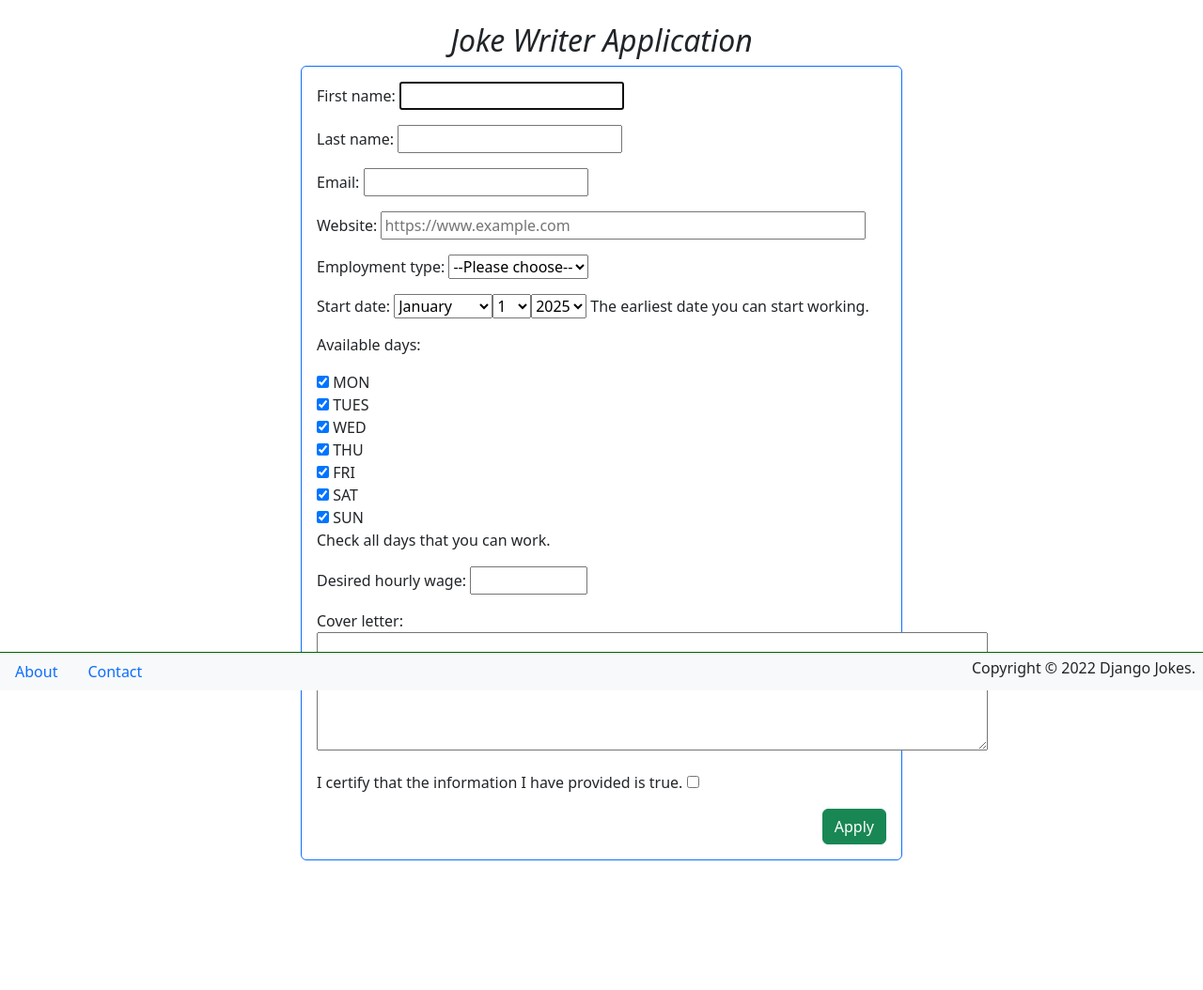
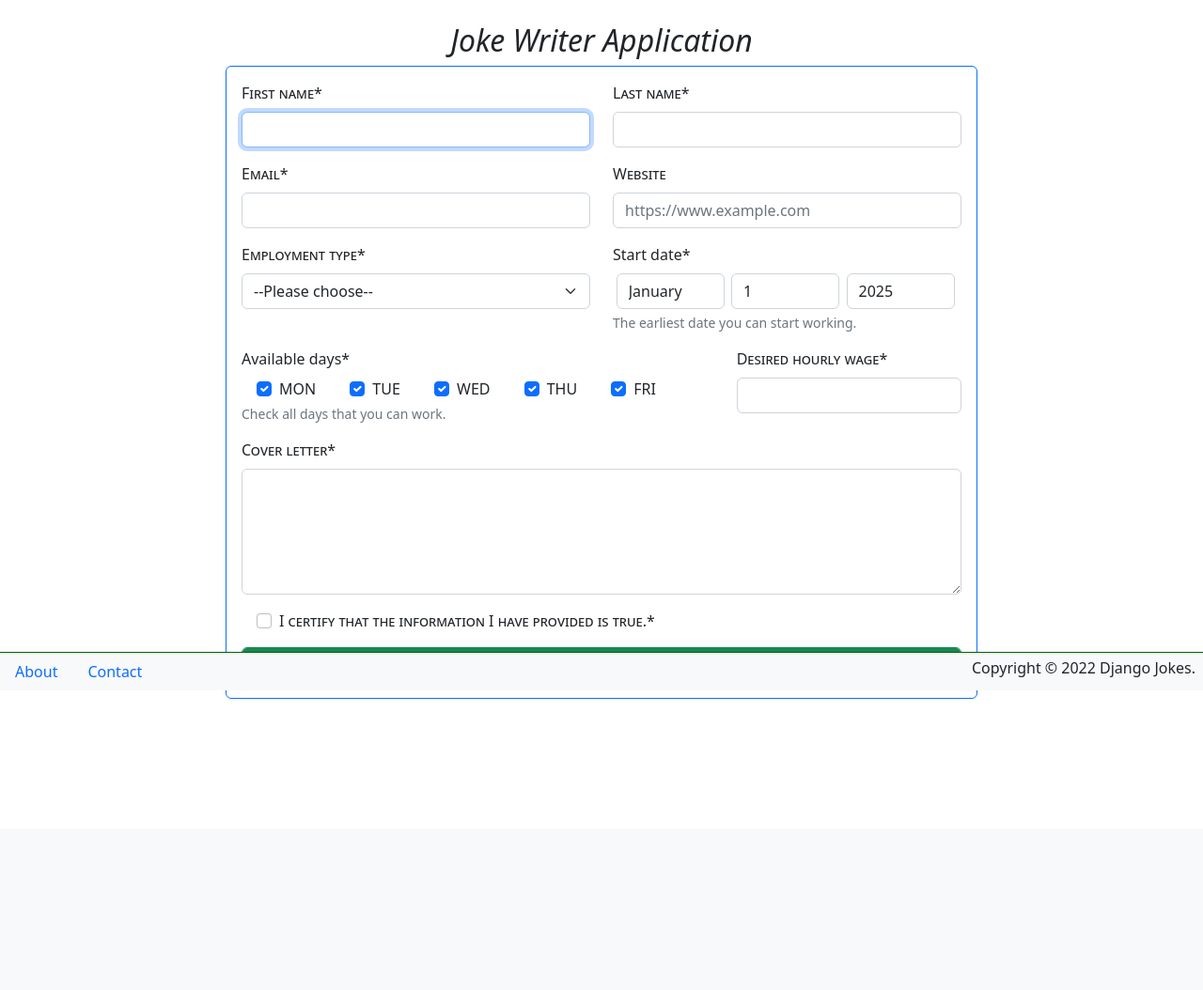
Before and after one commit to NotARealDoct0r/djangojokes.com, a Django app: page /jobs/job-app/ in a window 1280 px wide. Shown: the part 65-1119 px from the top of the page at 94% size. After the commit the page ends 809 px from the top, so only its background shows below. Run offline with Django 5.2, Linux system fonts and the light colour scheme; parts of the project's set-up code (start-up, migrations or seed data) failed here and were passed over; some libraries are stand-ins or nearby versions.

Commit message:
added validation styling with django-crispy-forms

```diff
--- a/jobs/forms.py
+++ b/jobs/forms.py
@@ -1,43 +1,54 @@
 from datetime import datetime
 from django import forms
+from django.core.exceptions import ValidationError
+from django.core.validators import URLValidator
+
+def validate_future_date(value):
+    if value < datetime.now().date():
+        raise ValidationError(
+            message=f'{value} is in the past.', code='past_date'
+        )
+
 
 class JobApplicationForm(forms.Form):
-    JOB_TYPES = (
+    EMPLOYMENT_TYPES = (
         (None, '--Please choose--'),
-        ('ft', 'Full-Time'),
-        ('pt', 'Part-Time'),
+        ('ft', 'Full-time'),
+        ('pt', 'Part-time'),
         ('contract', 'Contract work')
     )
 
     DAYS = (
-        ('1', 'MON'),
-        ('2', 'TUES'),
-        ('3', 'WED'),
-        ('4', 'THU'),
-        ('5', 'FRI'),
-        ('6', 'SAT'),
-        ('7', 'SUN')
+        (1, 'MON'),
+        (2, 'TUE'),
+        (3, 'WED'),
+        (4, 'THU'),
+        (5, 'FRI')
     )
 
     YEARS = range(datetime.now().year, datetime.now().year+2)
 
     first_name = forms.CharField(
-        widget=forms.TextInput(attrs={'autofocus': True})
+       widget=forms.TextInput(attrs={'autofocus': True})
     )
     last_name = forms.CharField()
     email = forms.EmailField()
-    website = forms.URLField(
+    website = forms.CharField(
         required=False,
-        widget=forms.URLInput(
-            attrs={'placeholder': 'https://www.example.com', 'size': '50'}
-        )
+        widget=forms.TextInput(
+            attrs={'placeholder':'https://www.example.com', 'size':'50'}
+        ),
+        validators=[URLValidator(schemes=['http', 'https'])]
     )
-    employment_type = forms.ChoiceField(choices= JOB_TYPES)
+    employment_type = forms.ChoiceField(choices=EMPLOYMENT_TYPES)
     start_date = forms.DateField(
         help_text='The earliest date you can start working.',
         widget=forms.SelectDateWidget(
-            years=YEARS
-        )
+            years=YEARS,
+            attrs={'style': 'width: 31%; display: inline-block; margin: 0 1%'}
+        ),
+        validators=[validate_future_date],
+        error_messages = {'past_date': 'Please enter a future date.'}
     )
     available_days = forms.TypedMultipleChoiceField(
         choices=DAYS,
--- a/static/css/main.css
+++ b/static/css/main.css
@@ -13,3 +13,14 @@
 h2 {
   font-style: italic;
 }
+
+/* FORM STYLES */
+label {
+  font-variant: small-caps;
+}
+
+.form-check {
+  display: inline-block;
+  font-weight: normal;
+  margin: 0 1rem;
+}
--- a/templates/jobs/joke_writer.html
+++ b/templates/jobs/joke_writer.html
@@ -1,13 +1,47 @@
 {% extends "_base.html" %}
+{% load crispy_forms_tags %}
 
 {% block title %}Job Application: Joke Writer{% endblock %}
 {% block main %}
   <h2 class="text-center">Joke Writer Application</h2>
-  <div class="card border-primary m-auto mb-3 p-3" style="max-width: 40rem">
-      <form method="post">
-        {% csrf_token %}
-        {{ form.as_p }}
-        <button class="btn btn-success float-end">Apply</button>
-      </form>
+  <div class="card border-primary m-auto mb-3 p-3" style="max-width: 50rem">
+    <form method="post" novalidate>
+      {% csrf_token %}
+      <div class="row">
+        <div class="col-md-6 mb-0">
+          {{ form.first_name|as_crispy_field }}
+        </div>
+        <div class="col-md-6 mb-0">
+          {{ form.last_name|as_crispy_field }}
+        </div>
+      </div>
+      <div class="row">
+        <div class="col-md-6 mb-0">
+          {{ form.email|as_crispy_field }}
+        </div>
+        <div class="col-md-6 mb-0">
+          {{ form.website|as_crispy_field }}
+        </div>
+      </div>
+      <div class="row">
+        <div class="col-md-6 mb-0">
+          {{ form.employment_type|as_crispy_field }}
+        </div>
+        <div class="col-md-6 mb-0">
+          {{ form.start_date|as_crispy_field }}
+        </div>
+      </div>
+      <div class="row">
+        <div class="col-md-8 mb-0">
+          {{ form.available_days|as_crispy_field  }}
+        </div>
+        <div class="col-md-4 mb-0">
+          {{ form.desired_hourly_wage|as_crispy_field }}
+        </div>
+      </div>
+      {{ form.cover_letter|as_crispy_field }}
+      {{ form.confirmation|as_crispy_field }}
+      <button class="form-control btn btn-success">Apply</button>
+    </form>
   </div>
 {% endblock %}
```
Also changed, not shown: djangojokes/settings.py (+8 -0 lines). Lines whose indentation alone changed are shown as unchanged.
